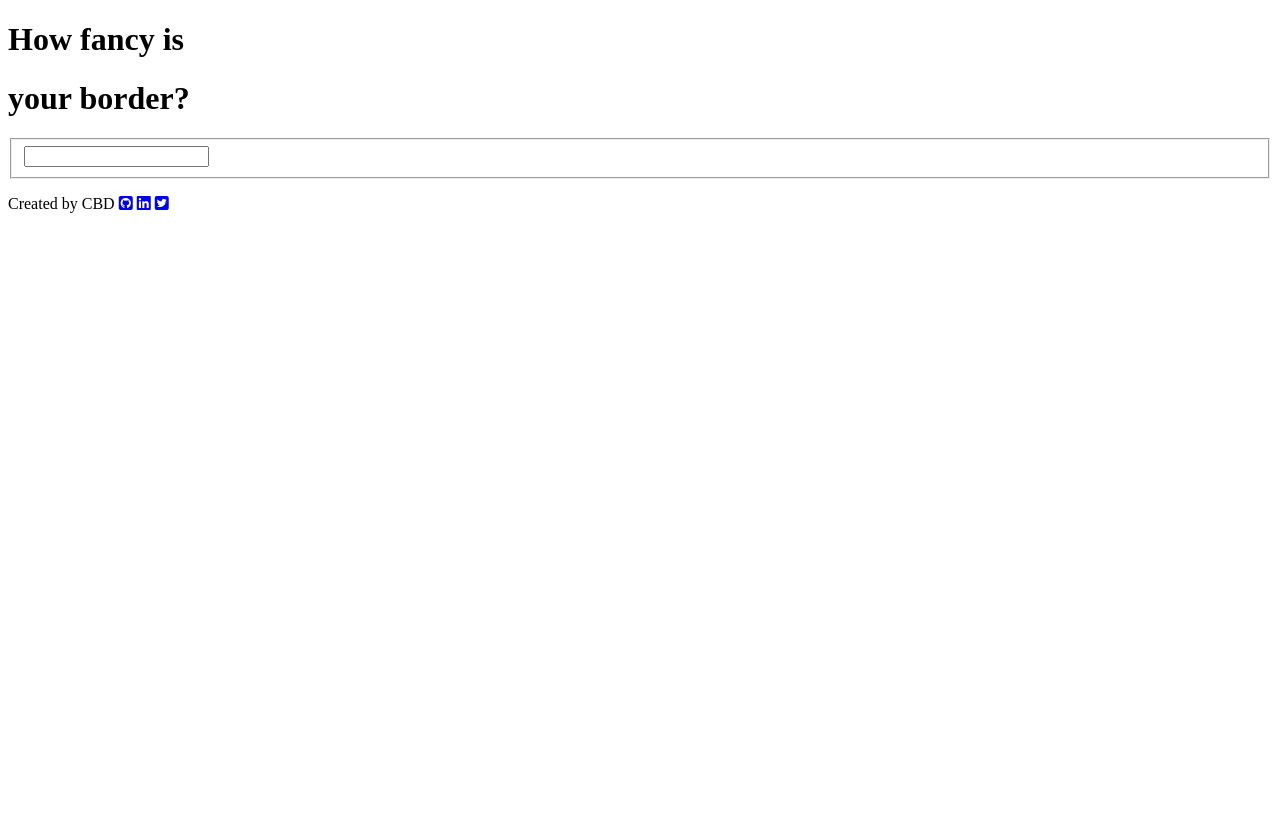
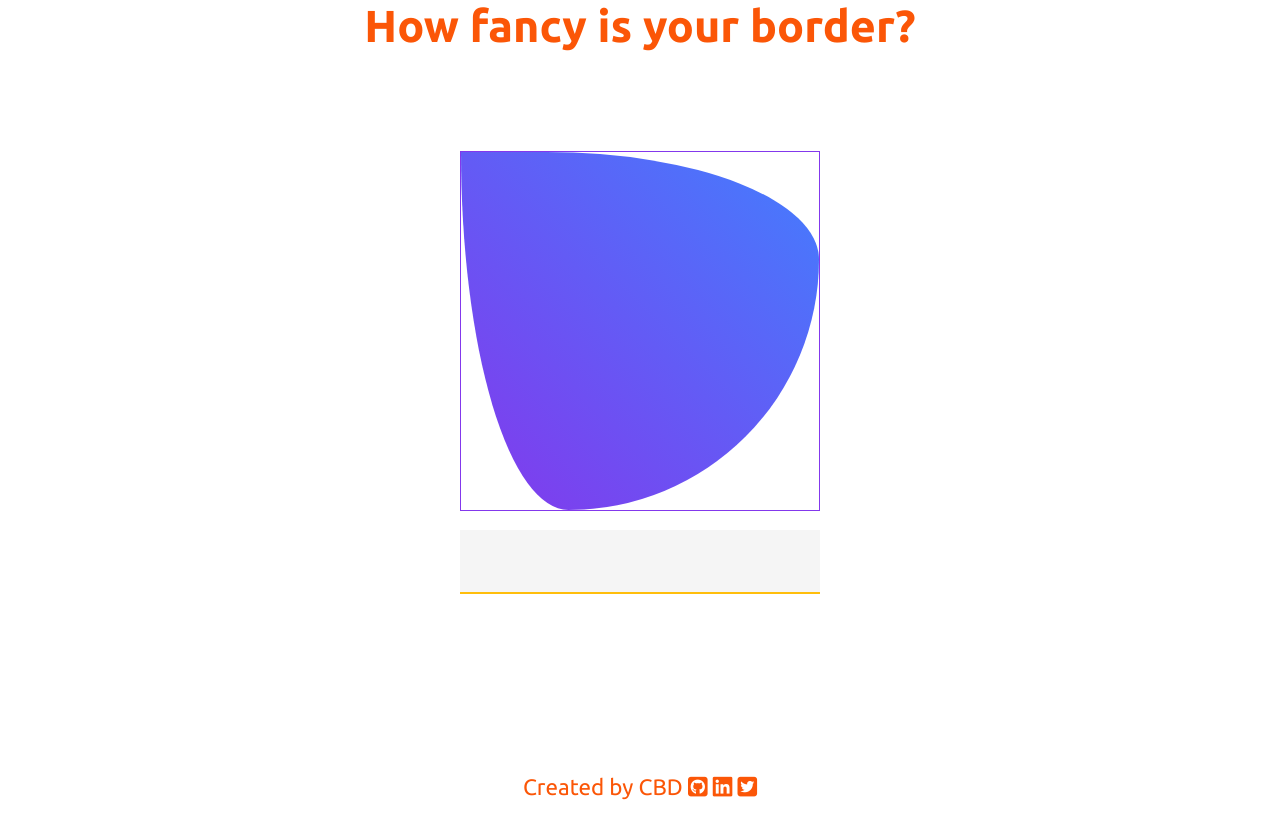
Before and after one commit to ClaudioDutra/border-radius-fancy, a website: page index.html in a window 1280 px wide. Before the commit the page ends 800 px from the top, so only its background shows below. Drawn offline with nearby package versions, Linux system fonts and the light colour scheme.

Commit message:
feat: Add style

```diff
--- a/index.html
+++ b/index.html
@@ -6,22 +6,22 @@
     <link href="https://fonts.googleapis.com/css2?family=Roboto&family=Ubuntu:wght@400;700&display=swap" rel="stylesheet">
     <script src="https://ajax.googleapis.com/ajax/libs/jquery/3.5.1/jquery.min.js"></script>
     <script src="https://kit.fontawesome.com/e25ab235ec.js" crossorigin="anonymous"></script>
-    <title>Document</title>
+    <link rel="stylesheet" href="./style.css" >
+    <title>Fancy Border Radius</title>
 </head>
 <body>
     <main>
         <header>
-            <h1>How fancy is </h1>
-            <h1>your border?</h1>
+            <h1>How fancy is your border?</h1>
         </header>
-        <fieldset>
-            <input type="text">
-        </fieldset>
         <div class="border-container">
             <div class="border-sample">
 
             </div>
         </div>
+        <fieldset>
+            <input type="text">
+        </fieldset>
         <footer>
             <p> Created by CBD
                 <a href="https://github.com/ClaudioDutra"><i class="fab fa-github-square"></i></a>
--- /dev/null
+++ b/style.css
@@ -0,0 +1,97 @@
+body {
+    --color-background: #FFFFFF;
+    --color-component-backgound: #F5F5F5;
+    --color-component: #FFBE0B;
+    --color-title: #FB5607;
+    --color-text: #8338EC;
+    --color-square-primary:  #8338EC;
+    --color-square-secondary:  #437EFE;
+}
+
+html, body {
+    height: 100vh;
+    width: 100vw;
+}
+
+* {
+    margin: 0;
+    padding: 0;
+    box-sizing: border-box;
+}
+
+body {
+    font-size: 60%;
+    display: flex;
+    align-items: flex-start;
+    justify-content: center;
+    background-color: var(--color-background);
+}
+
+main {
+    max-width: 600px;
+    min-width: 300px;
+    width: 100%;
+    height: 100%;
+    font-family: "Ubuntu", sans-serif;
+    font-size: 1.4rem;
+    color: var(--color-title);
+    display: flex;
+    flex-flow: column wrap;
+    align-items: center;
+    justify-content: space-between;
+}
+
+main header {
+    display: flex;
+    flex-direction: column;
+    align-items: flex-end;
+}
+
+main header h1:first-child{
+    align-self: flex-start;
+}
+
+main .border-container {
+    width: 60%;
+    background-color: var(--color-background);
+    border: 1px solid var(--color-square-primary);
+    margin-top: 5rem;
+}
+
+main .border-container:after {
+    content: "";
+    display: block;
+    padding-bottom: 100%;
+}
+
+main .border-container .border-sample {
+    width: 100%;
+    height: 100%;
+    background-image:
+        linear-gradient(
+            45deg,
+            var(--color-square-primary), var(--color-square-secondary)
+        );
+    border-radius: 24% 76% 70% 30% / 0% 30% 70% 100%;
+}
+
+main fieldset {
+    width: 60%;
+    border: none;
+    margin-bottom: 10rem;
+}
+
+main input {
+    width: 100%;
+    height: 4rem;
+    border: none;
+    background-color: var(--color-component-backgound);
+    color: var(--color-text);
+    font-family: "Ubuntu", sans-serif;
+    font-size: 1.4rem;
+    border-bottom: 2px solid var(--color-component);
+}
+
+main footer a {
+    color: var(--color-title);
+}
```
